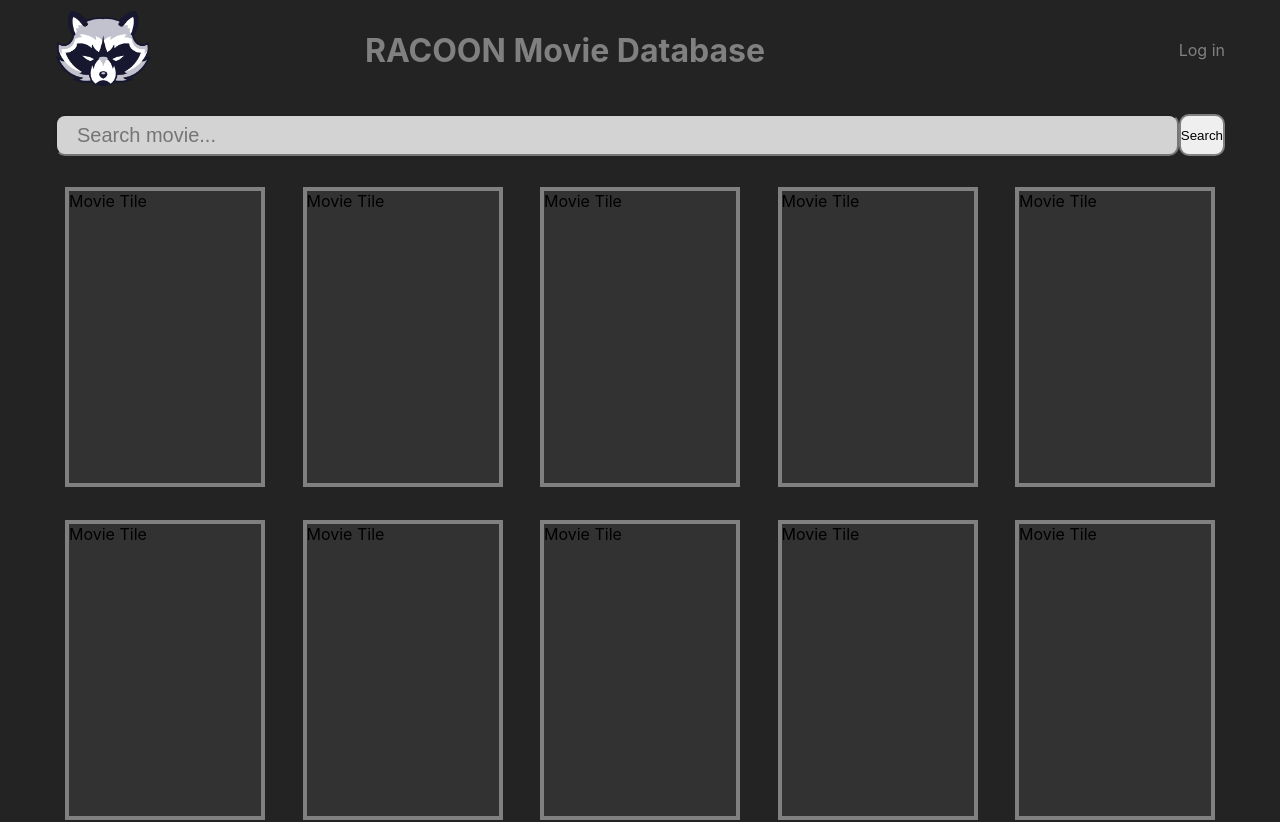
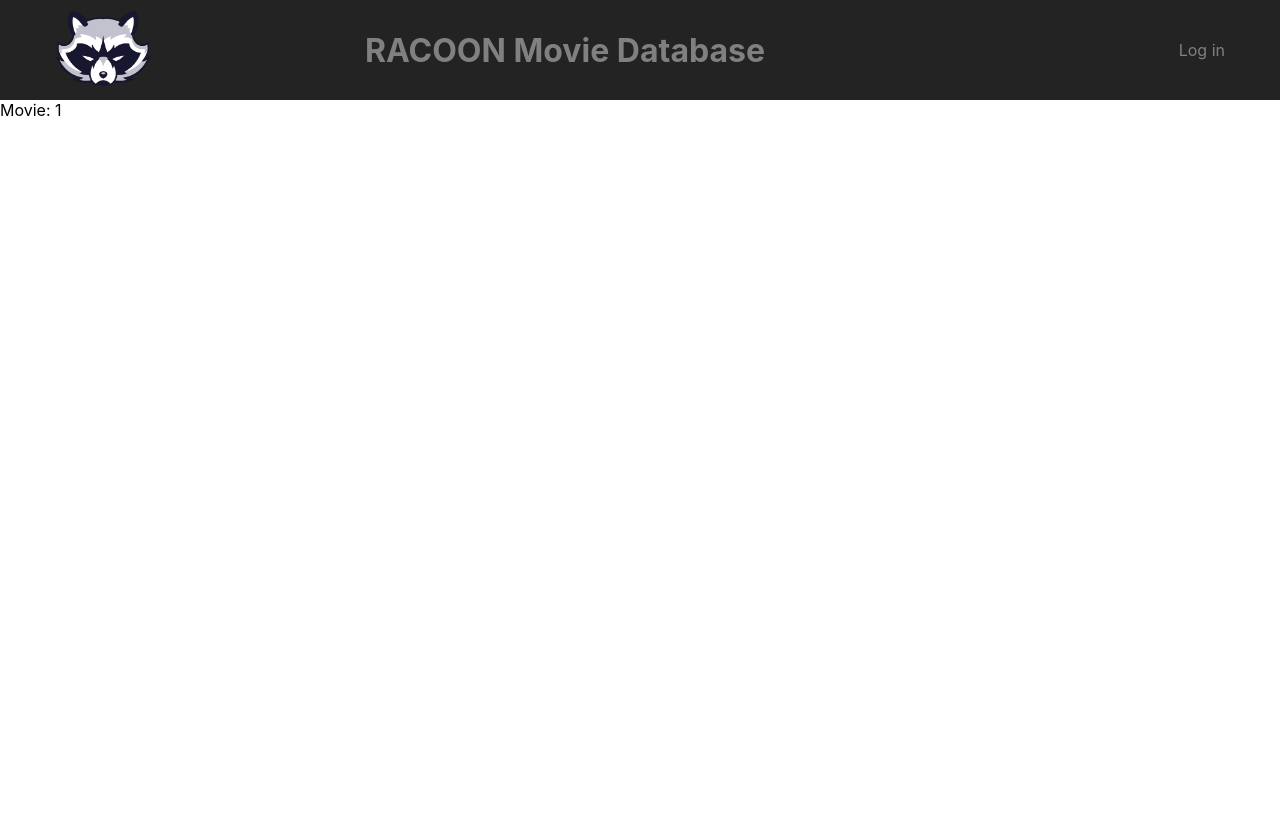
Before and after one commit to FAIRit/fe-movie-app, a React (Create React App) app: page /movies/1 in a window 1280 px wide. Shown: the top 822 px of the page. After the commit the page ends 800 px from the top, so only its background shows below. Built offline with nearby package versions, Linux system fonts and the light colour scheme.

Commit message:
Added react router, created components: MovieCard, LogIn

```diff
--- a/package.json
+++ b/package.json
@@ -8,6 +8,7 @@
     "@testing-library/user-event": "^7.2.1",
     "react": "^16.13.0",
     "react-dom": "^16.13.0",
+    "react-router-dom": "^5.1.2",
     "react-scripts": "3.4.0"
   },
   "scripts": {
--- a/src/App.js
+++ b/src/App.js
@@ -1,17 +1,30 @@
 import React from 'react';
 import Header from "./components/Header";
-import SearchBar from "./components/SearchBar";
-import MovieTile from "./components/MovieTile";
-import Footer from "./components/Footer";
+import LogIn from "./components/LogIn";
+import Movie from "./components/Movie"
+import MovieCard from './components/MovieCard';
+import {BrowserRouter as Router, Switch, Route, Redirect } from 'react-router-dom';
+
 
 function App(){
-  return <div className="container">
-      <Header />
-      <SearchBar />
-      <MovieTile />
-      <Footer />
-  </div>
+  return (
+    <Router>
+      <div className="container">
+        <Header />
+
+
+        <Switch>
+          <Route path="/movies/:movieId" component={MovieCard} />
+          <Route path="/movies" component={Movie} />
+          <Route path="/login" component={LogIn} />
+          <Redirect from="/" to="/movies" />
+
+        </Switch>
+
+      </div>
+    </Router>
+
+  )
 }
 
-
 export default App;
--- a/src/components/Header.js
+++ b/src/components/Header.js
@@ -1,5 +1,6 @@
 import React from 'react';
 import Logo from './images/raccoon_logo.png';
+import { Link } from 'react-router-dom';
 
 
 function Header() {
@@ -7,13 +8,20 @@ function Header() {
         <div className="header">
             <div className="header-container">
                 <div className="header-logo">
-                    <img src={Logo} alt="Logo" height="75px"></img>
+                    <Link to="/">
+                        <img src={Logo} alt="Logo" height="75px"></img>
+                    </Link>
                 </div>
                 <div className="header-title">
-                    <h1>RACOON Movie Database</h1>
+                    <Link className="link" to="/">
+                        <h1>RACOON Movie Database</h1>
+                    </Link>
                 </div>
                 <div className="header-log-in">
-                    <p>Log in</p>
+                    <Link className="link" to="/LogIn">
+                        <p>Log in</p>
+                    </Link>
+
                 </div>
             </div>
         </div>
--- /dev/null
+++ b/src/components/LogIn.js
@@ -0,0 +1,12 @@
+import React from 'react';
+
+
+function LogIn() {
+    return (
+        <div>
+            <h2>Log in</h2>
+        </div>
+    )
+}
+
+export default LogIn;
--- /dev/null
+++ b/src/components/Movie.js
@@ -0,0 +1,16 @@
+import React from "react"
+import SearchBar from "./SearchBar";
+import MovieTile from "./MovieTile";
+import Footer from "./Footer";
+
+function Movie () {
+    return (
+        <div>
+            <SearchBar />
+            <MovieTile />
+            <Footer />
+        </div>
+    )
+}
+
+export default Movie;
--- /dev/null
+++ b/src/components/MovieCard.js
@@ -0,0 +1,17 @@
+import React from "react"
+import {
+    BrowserRouter as Router,
+    Route,
+    useParams
+  } from "react-router-dom";
+
+function MovieCard () {
+    let { movieId } = useParams();
+    return (
+        <div>
+            Movie: {movieId}
+        </div>
+    )
+}
+
+export default MovieCard;
--- a/src/index.css
+++ b/src/index.css
@@ -48,12 +48,18 @@ code {
 .header-title {
   /* border: 2px solid pink; */
   width: 600px;
-  color: gray;
+
 }
 
 .header-log-in{
   /* border: 2px solid blue; */
+
+}
+
+.link {
   color: gray;
+  text-decoration: none;
+
 }
 
 
```
Also changed, not shown: 1 other file (tests, documents, lock files or other folders).
